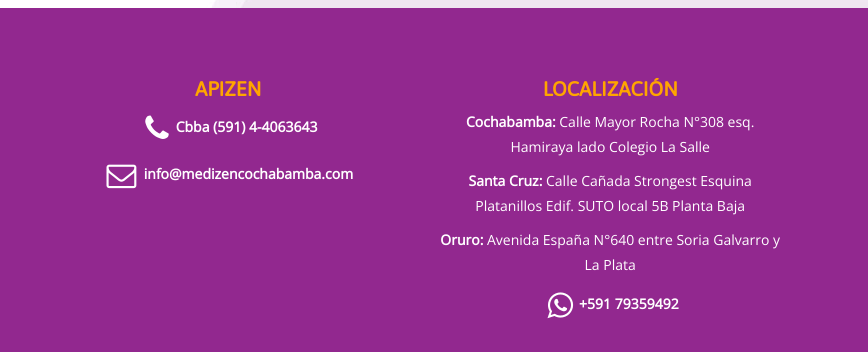
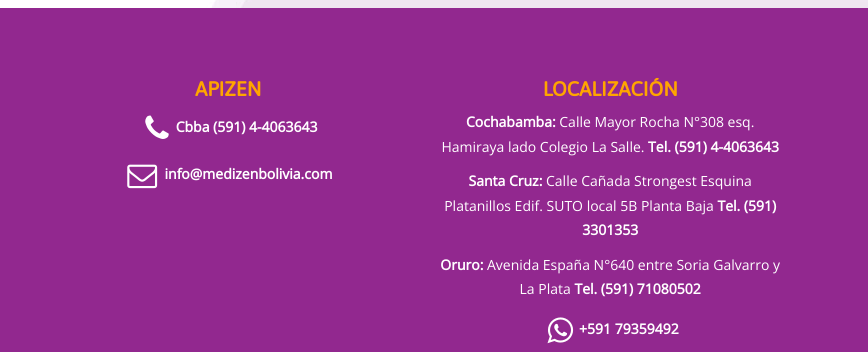
Before and after one commit to attobitt/apizen, a website: page index.html in a window 1280 px wide. Shown: the part 7077-7429 px from the top of the page, 412-1280 px from the left. Drawn offline with nearby package versions, Linux system fonts and the light colour scheme; files that its build step writes are made by us from their sources.

Commit message:
Update index.html

```diff
--- a/index.html
+++ b/index.html
@@ -646,7 +646,7 @@
                           <span class="fa-stack fa-lg">
                             <!-- <i class="fa fa-circle fa-stack-2x"></i> -->
                             <i class="fa fa-envelope-o fa-stack-1x fa-inverse"></i>
-                          </span><strong> info@medizencochabamba.com</strong>
+                          </span><strong> info@medizenbolivia.com</strong>
                         </p>
                       </div>
                     </div>
@@ -665,9 +665,9 @@
                     <div class="wow fadeInDown" data-wow-delay="0.1s">
                       <div class="widget">
                         <h5>Localización</h5>
-                        <p><strong>Cochabamba:</strong> Calle Mayor Rocha N°308 esq. Hamiraya lado Colegio La Salle</p>
-                        <p><strong>Santa Cruz:</strong> Calle Cañada Strongest Esquina Platanillos Edif. SUTO local 5B Planta Baja</p>
-                        <p><strong>Oruro:</strong> Avenida España N°640 entre Soria Galvarro y La Plata</p>
+                        <p><strong>Cochabamba:</strong> Calle Mayor Rocha N°308 esq. Hamiraya lado Colegio La Salle. <strong>Tel. (591) 4-4063643</strong></p>
+                        <p><strong>Santa Cruz:</strong> Calle Cañada Strongest Esquina Platanillos Edif. SUTO local 5B Planta Baja <strong>Tel. (591) 3301353</strong></p>
+                        <p><strong>Oruro:</strong> Avenida España N°640 entre Soria Galvarro y La Plata<strong> Tel. (591) 71080502</strong></p>
                         <div align="center">
                           <table border="0">
                             <tr>
```
